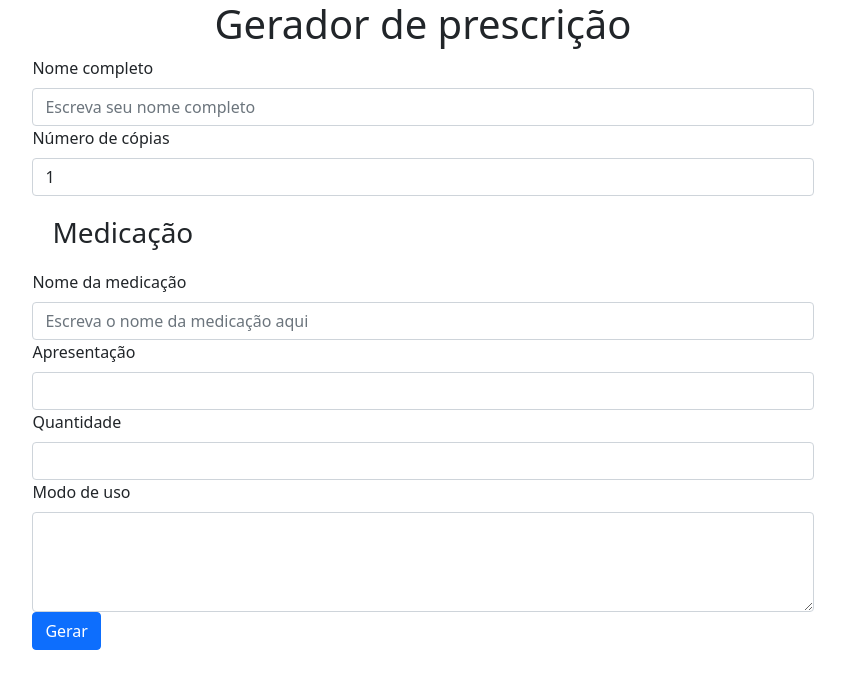
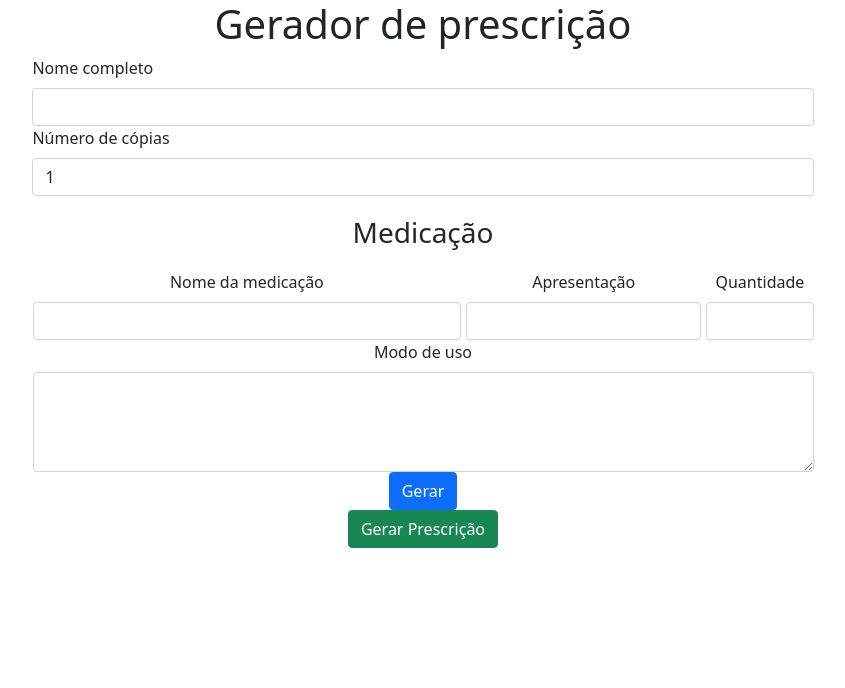
Before and after one commit to offpepe/prescript, a Next.js app: page / in a window 1280 px wide. Shown: the top 688 px of the page, without its empty margins (217-1062 px from the left). Built offline with nearby package versions, Linux system fonts and the light colour scheme.

Commit message:
feat: collection of input value and formatting to fetch ssr api

```diff
--- a/pages/index.js
+++ b/pages/index.js
@@ -1,9 +1,26 @@
+import '../node_modules/bootstrap/dist/css/bootstrap.min.css';
 import Head from 'next/head'
+import { useState } from 'react';
 import { Form, Button } from 'react-bootstrap'
-import '../node_modules/bootstrap/dist/css/bootstrap.min.css';
-// import styles from '../styles/Home.module.css'
 
 export default function Home() {
+  const [medications, setMedications] = useState([])
+  const [fullname, setFullname] = useState('');
+  const [copies, setCopies] = useState(1);
+
+  const generatePDF = async () => {
+    const prescriptionData = {
+      fullname,
+      medications,
+    }
+
+    const res = await fetch('http://localhost:3000/api/prescription/generate', {
+      method: 'POST',
+      body: JSON.stringify(prescriptionData),
+    })
+    console.log(res);
+
+  }
   return (
     <>
       <Head>
@@ -18,31 +35,88 @@ export default function Home() {
         justifyContent: 'center',
         }} >
         <h1> Gerador de prescrição </h1>
-      <Form style={ { width: '70%' } }>
+      <Form style={ { width: '70%' } } >
         <Form.Group>
-          <Form.Label for="name"> Nome completo </Form.Label>
-          <Form.Control type="text" name="name" id="name" placeholder="Escreva seu nome completo" min="6" required />
-          <Form.Label for="copies"> Número de cópias </Form.Label>
-          <Form.Control type="number" name="copies" id="copies" defaultValue="1" />
+          <Form.Label htmlFor="name"> Nome completo </Form.Label>
+          <Form.Control
+            type="text"
+            name="fullname"
+            id="fullname"
+            value={ fullname }
+            onChange={ (ev) => setFullname(ev.target.value) }
+            min="6"
+            required
+            />
+          <Form.Label htmlFor="copies"> Número de cópias </Form.Label>
+          <Form.Control
+            type="number"
+            name="copies"
+            id="copies"
+            defaultValue="1"
+            value={ copies }
+            onChange={ (ev) => setCopies(ev.target.value) }
+             />
         </Form.Group>
-        <Form.Group>
+      </Form>
+        <Form
+        style={ { textAlign: 'center' } }
+        onSubmit={ (ev) => {
+          ev.preventDefault();
+          const { medName, appearance, quantity, usage } = ev.target;
+          const updatedMeds = medications;
+          updatedMeds.push({
+            name: medName.value,
+            appearance: appearance.value,
+            qtd: quantity.value,
+            usage: usage.value,
+          })
+          setMedications(updatedMeds);
+          console.log(medications);
+        } }
+        >
           <h3 style={ { margin: '20px' } } > Medicação </h3>
-          <Form.Label for="medicationName"> Nome da medicação </Form.Label>
-          <Form.Control type="text" name="medicationName" id="medicationName" placeholder="Escreva o nome da medicação aqui" required />
-          <Form.Label for="appearance" > Apresentação </Form.Label>
-          <Form.Control type="text" name="appearance" id="appearance" />
-          <Form.Label for="quantity"> Quantidade </Form.Label>
-          <Form.Control type="number" name="quantity" id="quantity" />
-          <Form.Label for="usage"> Modo de uso </Form.Label>
+          <Form.Group style={ {
+            display: 'flex',
+          }}>
+          <div style={ { width: '60%', marginRight: '5px' } }>
+          <Form.Label htmlFor="medName"> Nome da medicação </Form.Label>
+          <Form.Control
+            type="text"
+            name="medName"
+            id="medName"
+            required
+          />
+          </div>
+          <div>
+          <Form.Label
+            htmlFor="appearance"
+          >
+            Apresentação
+          </Form.Label>
+          <Form.Control type="text" name="appearance" id="appearance" required />
+          </div>
+          <div style={ { width: '15%', marginLeft: '5px' } }>
+          <Form.Label htmlFor="quantity"> Quantidade </Form.Label>
+          <Form.Control type="text" name="quantity" id="quantity" required />
+          </div>
+          </Form.Group>
+          <Form.Label
+           htmlFor="usage"
+           > Modo de uso </Form.Label>
           <Form.Control
             as="textarea"
             name="usage"
             id="usage"
             style={ { height: '100px' } }
+            required
           />
-          <Button> Gerar </Button>
-        </Form.Group>
-      </Form>
+          <Button type="submit"> Gerar </Button>
+        </Form>
+        <Button
+          variant="success"
+          type="button"
+          onClick={ () => generatePDF() }
+          > Gerar Prescrição </Button>
       </div>
     </>
   )
```
